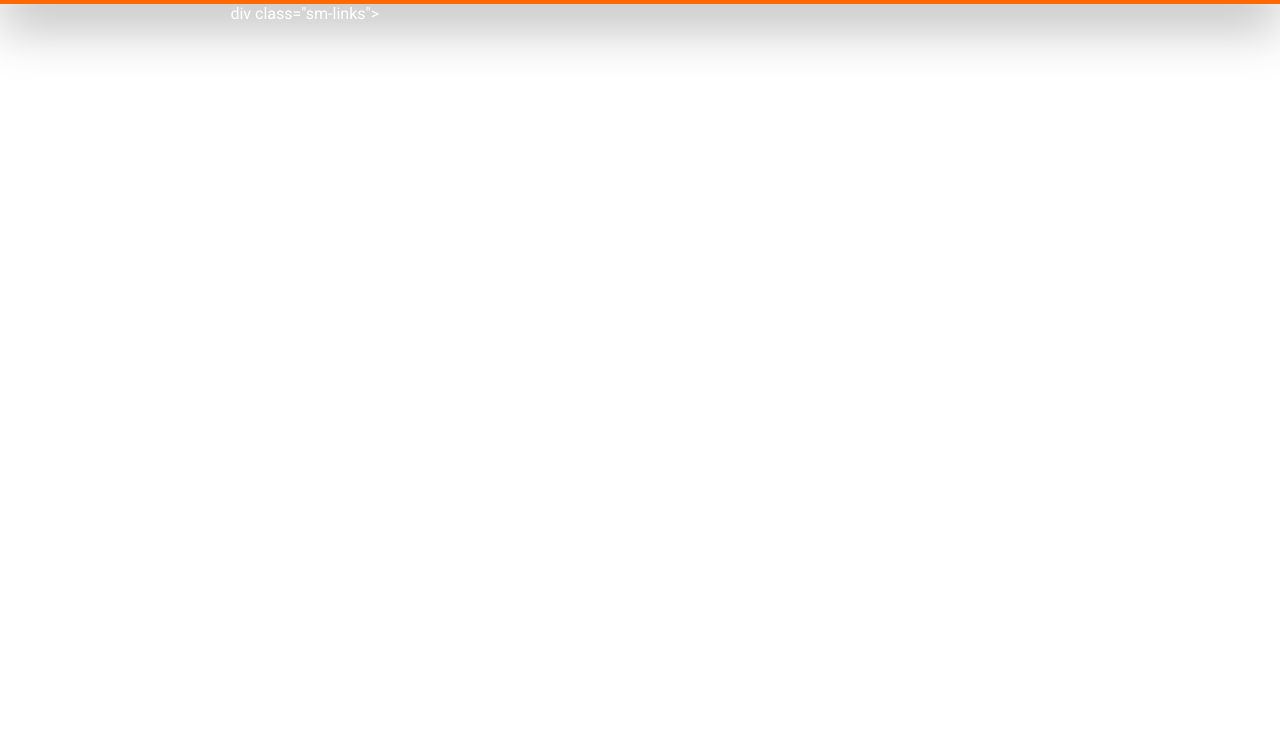
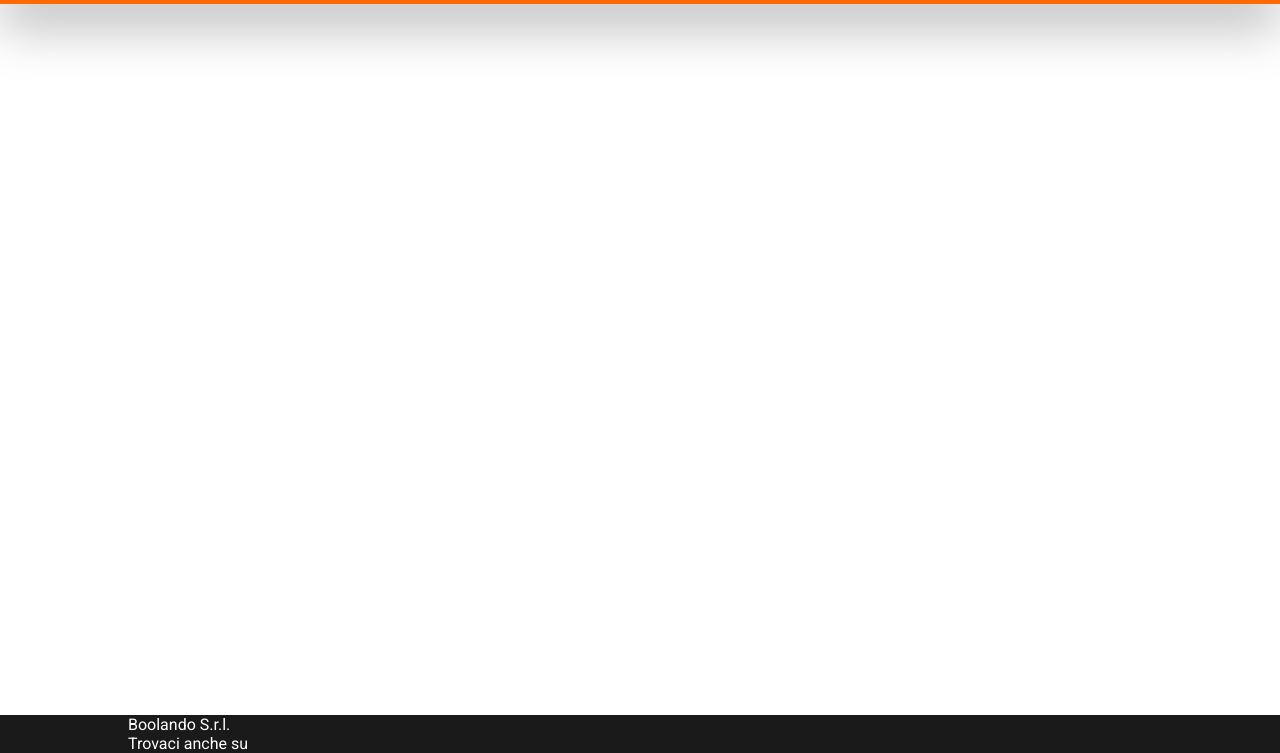
Before and after one commit to jfmarkan/html-css-boolando, a plain HTML site: page index.html in a window 1280 px wide. Shown: the part 47-800 px from the top of the page. Drawn offline with Linux system fonts and the light colour scheme.

Commit message:
Set header and footer position. Start with main

```diff
--- a/css/styles.css
+++ b/css/styles.css
@@ -13,6 +13,11 @@ body{
 
 .flex{
     display: flex;
+}
+
+header{
+    position: fixed;
+    width: 100%;
 }
 
 .bg-orange{
@@ -61,6 +66,12 @@ header div.flex{
     align-items: center;
 }
 
-.bg-darg-grey{
+.bg-dark-grey{
     background-color: #1a1a1a;
 }
+
+footer{
+    position: absolute;
+    bottom:0;
+    width: 100%;
+}
--- a/index.html
+++ b/index.html
@@ -40,9 +40,12 @@
     </main>
     <footer class="bg-dark-grey">
         <div class="container">
-            <div class="container">
-            <div class="legal"></div>
-            div class="sm-links"></div>
+            <div class="legal">
+                Boolando S.r.l.
+            </div>
+            <div class="sm-links">
+                Trovaci anche su
+            </div>
         </div>
     </footer>
 </body>
```
